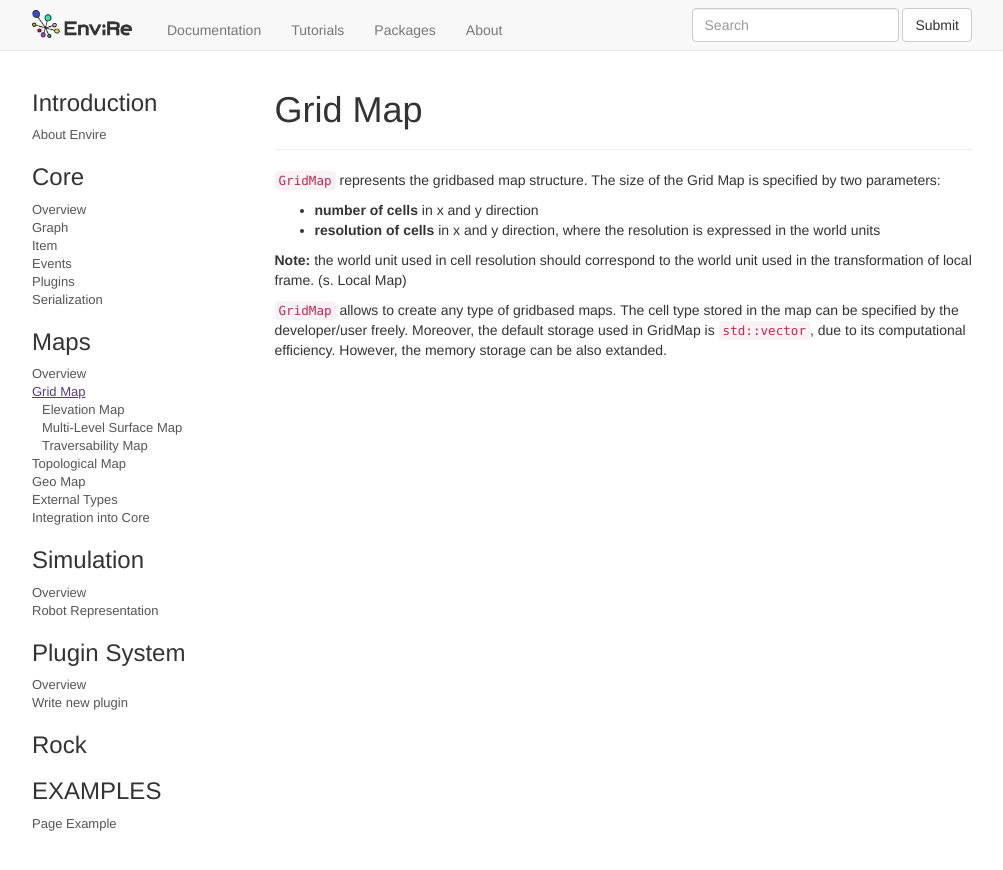
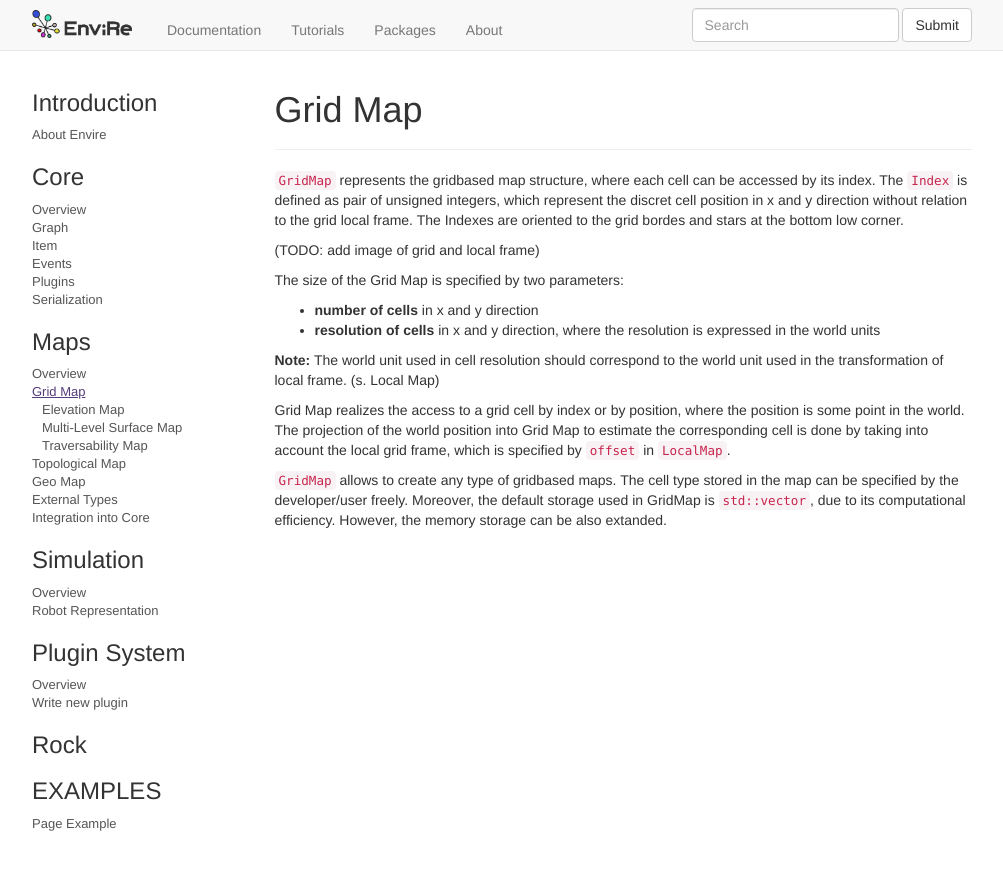
Before and after one commit to envire/envire.github.io, a Jekyll site: the page built from docs/maps_grid_map.md, in a window 1280 px wide. Shown: the top 870 px of the page, without its empty margins (138-1141 px from the left). Built offline with Jekyll 4.4.1, drawn with Linux system fonts in a browser that asks for light colours; nearby versions of some CDN libraries; library files that are not in the unit come from our copies.

Commit message:
add text to gridmap

```diff
--- a/docs/maps_grid_map.md
+++ b/docs/maps_grid_map.md
@@ -4,12 +4,21 @@ title: Grid Map
 subtitle:
 ---
 
-``GridMap`` represents the gridbased map structure. The size of the Grid Map is specified by two parameters:
+``GridMap`` represents the gridbased map structure, where each cell can be accessed by its index.
+The ``Index`` is defined as pair of unsigned integers, which represent the discret cell position in x and y direction
+without relation to the grid local frame. The Indexes are oriented to the grid bordes and stars at the bottom low corner.
+
+(TODO: add image of grid and local frame)
+
+The size of the Grid Map is specified by two parameters:
 
 * **number of cells** in x and y direction
 * **resolution of cells** in x and y direction, where the resolution is expressed in the world units
 
-**Note:** the world unit used in cell resolution should correspond to the world unit used in the transformation of local frame. (s. Local Map)
+**Note:** The world unit used in cell resolution should correspond to the world unit used in the transformation of local frame. (s. Local Map)
+
+Grid Map realizes the access to a grid cell by index or by position, where the position is some point in the world.
+The projection of the world position into Grid Map to estimate the corresponding cell is done by taking into account the local grid frame, which is specified by ``offset`` in ``LocalMap``.
 
 ``GridMap`` allows to create any type of gridbased maps. The cell type stored
 in the map can be specified by the developer/user freely. Moreover, the default storage used in GridMap is ``std::vector``, due to its computational efficiency. However, the memory storage can be also extanded.
```
